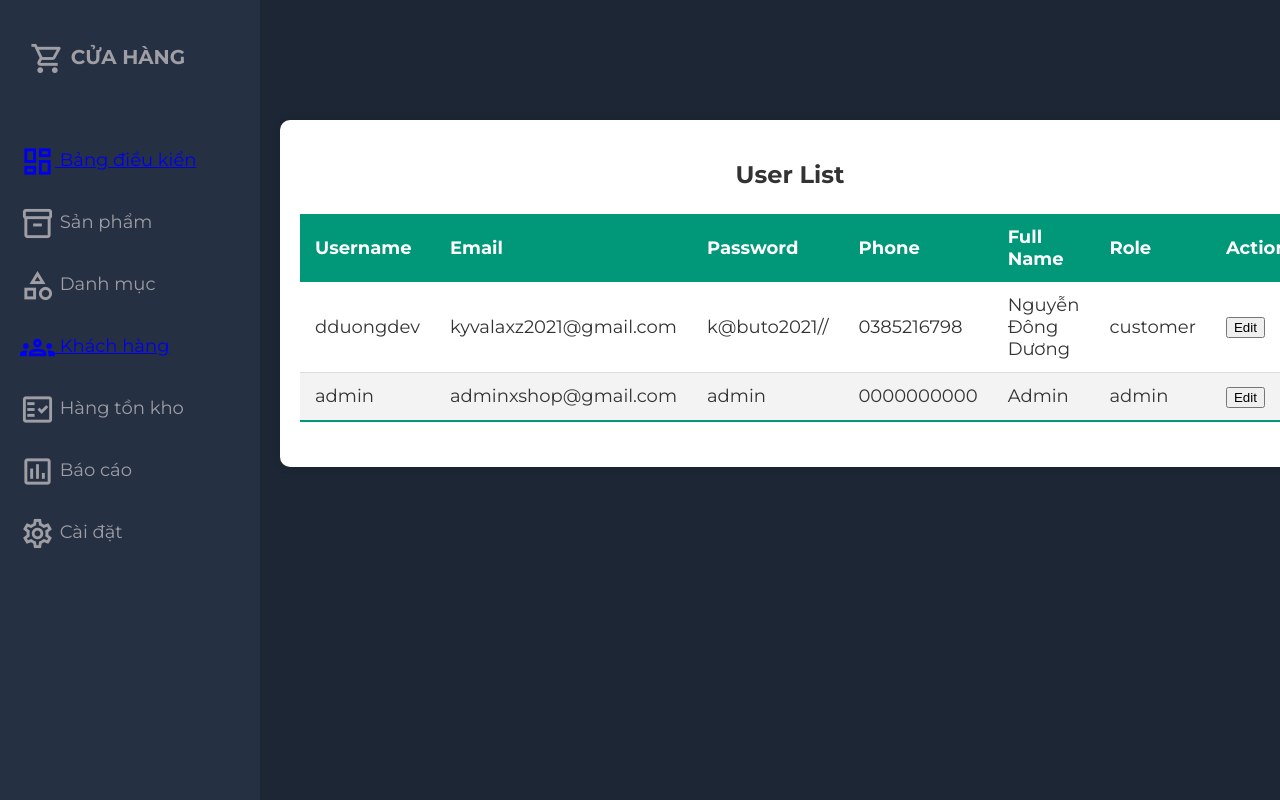
After one commit to dduongdev/XShop, a PHP site: page /list_users.php in a window 1280 px wide. The commit adds this page. Run offline with PHP 8.4, Linux system fonts and the light colour scheme; data comes from the database, SQL or seed files in the repository.

Commit message:
add files

```diff
--- /dev/null
+++ b/css/list_users.css
@@ -0,0 +1,180 @@
+body {
+    font-family: 'Montserrat', sans-serif;
+    margin: 0;
+    padding: 0;
+    background-color: #f4f4f4;
+    color: #333; /* Ensure the default text color is readable */
+}
+
+.container {
+    width: 100%;
+    max-width: 1200px;
+    margin: 50px auto;
+    background: #fff;
+    padding: 20px;
+    box-shadow: 0 0 10px rgba(0,0,0,0.1);
+    border-radius: 10px;
+}
+
+h2 {
+    text-align: center;
+    margin-bottom: 20px;
+    color: #333; /* Ensure the heading color is readable */
+}
+
+table {
+    width: 100%;
+    border-collapse: collapse;
+    margin: 25px 0;
+    font-size: 18px;
+    text-align: left;
+    color: #333; /* Ensure table text color is readable */
+}
+
+table thead tr {
+    background-color: #009879;
+    color: #ffffff;
+    text-align: left;
+    font-weight: bold;
+}
+
+table th,
+table td {
+    padding: 12px 15px;
+}
+
+table tbody tr {
+    border-bottom: 1px solid #dddddd;
+}
+
+table tbody tr:nth-of-type(even) {
+    background-color: #f3f3f3;
+}
+
+table tbody tr:last-of-type {
+    border-bottom: 2px solid #009879;
+}
+
+table tbody tr:hover {
+    background-color: #f1f1f1;
+}
+
+/* General form styling */
+#editForm {
+    display: none; /* Hide the form initially */
+    background-color: #fff;
+    border: 1px solid #ddd;
+    border-radius: 8px;
+    padding: 20px;
+    box-shadow: 0 2px 10px rgba(0, 0, 0, 0.1);
+    max-width: 800px; /* Increase max-width to accommodate two columns */
+    margin: 20px auto;
+}
+
+#editForm h2 {
+    text-align: center;
+    color: #333;
+    margin-bottom: 20px;
+}
+
+/* Flex container for columns */
+#editUserForm {
+    display: flex;
+    flex-wrap: wrap;
+    justify-content: space-between;
+    gap: 20px; /* Space between columns */
+}
+
+.form-column {
+    flex: 1; /* Equal width for both columns */
+    min-width: 250px; /* Minimum width to ensure the inputs are not too narrow */
+}
+
+.form-column div {
+    margin-bottom: 15px;
+}
+
+#editForm label {
+    display: block;
+    font-weight: bold;
+    margin-bottom: 5px;
+    color: #333;
+}
+
+#editForm input,
+#editForm select {
+    width: 100%;
+    padding: 10px;
+    border: 1px solid #ddd;
+    border-radius: 4px;
+    box-sizing: border-box;
+}
+
+#editForm button {
+    width: auto;
+    padding: 10px 20px; /* Adjust padding for a balanced size */
+    background-color: #009879;
+    color: #fff;
+    border: none;
+    border-radius: 4px;
+    cursor: pointer;
+    font-size: 16px;
+    align-self: center; /* Center the button horizontally */
+    margin-top: 20px;
+}
+
+#editForm button:hover {
+    background-color: #007f65;
+}
+
+/* list_users.css */
+.toast {
+    position: fixed;
+    top: 20px;
+    right: 20px;
+    z-index: 1000;
+    max-width: 350px;
+    background-color: #333;
+    color: #fff;
+    border-radius: 4px;
+    box-shadow: 0 2px 5px rgba(0, 0, 0, 0.2);
+    overflow: hidden;
+    cursor: pointer;
+    animation: slideInLeft ease .3s, fadeOut linear 1s forwards; /* Animation for showing and hiding */
+    display: flex; /* Ensure items are displayed in a row */
+}
+
+.toast__icon {
+    display: flex; /* Make icon and text aligned */
+    align-items: center; /* Center icon and text vertically */
+    padding: 12px;
+    background-color: #28a745; /* Success toast icon color */
+}
+
+.toast__body {
+    display: flex; /* Make body text aligned */
+    flex-direction: column; /* Stack title and message vertically */
+    justify-content: center; /* Center content vertically */
+    padding: 12px;
+}
+
+.toast__title {
+    margin: 0 0 5px;
+    font-weight: bold;
+}
+
+.toast__msg {
+    margin: 0;
+}
+
+.toast__close {
+    display: flex; /* Make close button aligned */
+    align-items: center; /* Center button vertically */
+    padding: 12px;
+    background-color: #dc3545; /* Close button background color */
+    cursor: pointer;
+}
+
+.toast__close i {
+    color: #fff;
+}
--- /dev/null
+++ b/dashboard_sidebar.php
@@ -0,0 +1,36 @@
+<aside id="sidebar">
+    <div class="sidebar-title">
+        <div class="sidebar-brand">
+            <span class="material-icons-outlined">shopping_cart</span> CỬA HÀNG
+        </div>
+        <span class="material-icons-outlined" onclick="closeSidebar()">close</span>
+    </div>
+
+    <ul class="sidebar-list">
+        <li class="sidebar-list-item">
+            <a href="dashboard.php">
+                <span class="material-icons-outlined">dashboard</span> Bảng điều kiển
+            </a>
+        </li>
+        <li class="sidebar-list-item">
+            <span class="material-icons-outlined"> inventory_2 </span> Sản phẩm
+        </li>
+        <li class="sidebar-list-item">
+            <span class="material-icons-outlined"> category </span> Danh mục
+        </li>
+        <li class="sidebar-list-item">
+            <a href="list_users.php">
+                <span class="material-icons-outlined">groups</span> Khách hàng
+            </a>
+        </li>
+        <li class="sidebar-list-item">
+            <span class="material-icons-outlined"> fact_check </span> Hàng tồn kho
+        </li>
+        <li class="sidebar-list-item">
+            <span class="material-icons-outlined"> poll </span> Báo cáo
+        </li>
+        <li class="sidebar-list-item">
+            <span class="material-icons-outlined"> settings </span> Cài đặt
+        </li>
+    </ul>
+</aside>
--- /dev/null
+++ b/list_users.php
@@ -0,0 +1,217 @@
+<!DOCTYPE html>
+<html lang="en">
+<head>
+    <meta charset="UTF-8">
+    <meta name="viewport" content="width=device-width, initial-scale=1.0">
+    <title>User List</title>
+
+    <!-- Montserrat font -->
+    <link rel="preconnect" href="https://fonts.googleapis.com">
+    <link rel="preconnect" href="https://fonts.gstatic.com" crossorigin>
+    <link href="https://fonts.googleapis.com/css2?family=Montserrat:ital,wght@0,100..900;1,100..900&display=swap" rel="stylesheet">
+
+    <!-- Material Icons -->
+    <link href="https://fonts.googleapis.com/icon?family=Material+Icons+Outlined" rel="stylesheet">
+
+    <!-- Custom CSS -->
+    <link rel="stylesheet" href="./css/list_users.css">
+    <link rel="stylesheet" href="./css/dashboard.css">
+
+    <script src="https://code.jquery.com/jquery-3.6.0.min.js"></script>
+    <script src="./js/toast.js"></script> <!-- Adjust the path as necessary -->
+
+</head>
+<body>
+    <div class="grid-container">
+        <?php include 'toast.php'; ?>
+        <?php include 'dashboard_sidebar.php'; ?>
+
+        <main class="main-container">
+            <div class="container">
+                <h2>User List</h2>
+                <table>
+                    <thead>
+                        <tr>
+                            <th>Username</th>
+                            <th>Email</th>
+                            <th>Password</th>
+                            <th>Phone</th>
+                            <th>Full Name</th>
+                            <th>Role</th>
+                            <th>Actions</th>
+                        </tr>
+                    </thead>
+                    <tbody>
+                        <?php
+                            $server = 'localhost';
+                            $username = 'root';
+                            $password = '';
+                            $database = 'xshop_update';
+
+                            $_conn = new mysqli($server, $username, $password, $database);
+
+                            if ($_conn->connect_error) {
+                                die("Connection failed: " . $_conn->connect_error);
+                            }
+
+                            $sql = "SELECT id, user_name, email, user_password, phone, fullname, user_role FROM users";
+                            $result = $_conn->query($sql);
+
+                            if ($result->num_rows > 0) {
+                                while($row = $result->fetch_assoc()) {
+                                    echo "<tr>
+                                            <td>" . htmlspecialchars($row["user_name"]) . "</td>
+                                            <td>" . htmlspecialchars($row["email"]) . "</td>
+                                            <td>" . htmlspecialchars($row["user_password"]) . "</td>
+                                            <td>" . htmlspecialchars($row["phone"]) . "</td>
+                                            <td>" . htmlspecialchars($row["fullname"]) . "</td>
+                                            <td>" . htmlspecialchars($row["user_role"]) . "</td>
+                                            <td><button onclick='editUser(" . $row["id"] . ")'>Edit</button></td>
+                                          </tr>";
+                                }
+                            } else {
+                                echo "<tr><td colspan='7'>No users found</td></tr>";
+                            }
+                            $_conn->close();
+                        ?>
+                    </tbody>
+                </table>
+
+                <!-- Edit Form -->
+                <div id="editForm" style="display: none;">
+                    <h2>Edit User</h2>
+                    <form id="editUserForm">
+                        <input type="hidden" name="id" id="editUserId">
+                        <div class="form-column">
+                            <div>
+                                <label for="editUserName">Username:</label>
+                                <input type="text" name="user_name" id="editUserName" required>
+                            </div>
+                            <div>
+                                <label for="editEmail">Email:</label>
+                                <input type="email" name="email" id="editEmail" required>
+                            </div>
+                            <div>
+                                <label for="editPassword">Password:</label>
+                                <input type="password" name="user_password" id="editPassword" required>
+                            </div>
+                        </div>
+                        <div class="form-column">
+                            <div>
+                                <label for="editPhone">Phone:</label>
+                                <input type="text" name="phone" id="editPhone" required>
+                            </div>
+                            <div>
+                                <label for="editFullName">Full Name:</label>
+                                <input type="text" name="fullname" id="editFullName" required>
+                            </div>
+                            <div>
+                                <label for="editUserRole">Role:</label>
+                                <select name="user_role" id="editUserRole" required>
+                                    <option value="admin">Admin</option>
+                                    <option value="customer">Customer</option>
+                                </select>
+                            </div>
+                        </div>
+                        <button type="button" onclick="submitEditForm()">Save</button>
+                    </form>
+                </div>
+
+                <script src="https://code.jquery.com/jquery-3.6.0.min.js"></script>
+                <script src="./js/toast.js"></script> <!-- Include your toast.js file -->
+
+                <script>
+                    function submitEditForm() {
+                        var form = document.getElementById('editUserForm');
+                        var formData = new FormData(form);
+
+                        fetch('php/ajax_update_user.php', {
+                            method: 'POST',
+                            body: formData
+                        })
+                        .then(response => response.json())
+                        .then(data => {
+                            if (data.success) {
+                                toast({
+                                    title: 'Update Successful',
+                                    message: 'User information has been updated.',
+                                    type: 'success'
+                                });
+
+                                // Update the user row in the table without reloading
+                                updateTableRow(formData);
+
+                                // Hide the edit form on success
+                                document.getElementById('editForm').style.display = 'none';
+
+                                // Reload the page after a short delay (adjust as needed)
+                                setTimeout(() => {
+                                    location.reload();
+                                }, 1000); // Reload after 1 second (1000 milliseconds)
+                            } else {
+                                toast({
+                                    title: 'Update Failed',
+                                    message: 'Error: ' + data.message,
+                                    type: 'danger'
+                                });
+                            }
+                        })
+                        .catch(error => {
+                            console.error('Error:', error);
+                            toast({
+                                title: 'Update Failed',
+                                message: 'An unexpected error occurred.',
+                                type: 'danger'
+                            });
+                        });
+                    }
+
+                    function updateTableRow(formData) {
+                        const id = formData.get('id');
+                        const user_name = formData.get('user_name');
+                        const email = formData.get('email');
+                        const user_password = formData.get('user_password');
+                        const phone = formData.get('phone');
+                        const fullname = formData.get('fullname');
+                        const user_role = formData.get('user_role');
+
+                        // Find the existing row and update its contents
+                        const table = document.querySelector('table tbody');
+                        const row = table.querySelector(`tr[data-id="${id}"]`);
+                        if (row) {
+                            row.cells[0].textContent = user_name;
+                            row.cells[1].textContent = email;
+                            row.cells[2].textContent = user_password;
+                            row.cells[3].textContent = phone;
+                            row.cells[4].textContent = fullname;
+                            row.cells[5].textContent = user_role;
+                        } else {
+                            console.error(`Row with ID ${id} not found.`);
+                        }
+
+                        // Log for debugging
+                        console.log(`Updated row with ID ${id}`);
+                    }
+
+                    function editUser(id) {
+                        // Fetch user data using AJAX
+                        fetch('get_user.php?id=' + id)
+                            .then(response => response.json())
+                            .then(data => {
+                                document.getElementById('editUserId').value = data.id;
+                                document.getElementById('editUserName').value = data.user_name;
+                                document.getElementById('editEmail').value = data.email;
+                                document.getElementById('editPassword').value = data.user_password;
+                                document.getElementById('editPhone').value = data.phone;
+                                document.getElementById('editFullName').value = data.fullname;
+                                document.getElementById('editUserRole').value = data.user_role;
+
+                                document.getElementById('editForm').style.display = 'block';
+                            });
+                    }
+                </script>
+            </div>
+        </main>
+    </div>
+</body>
+</html>
```
Also changed, not shown: dashboard.php (+3 -33 lines), get_user.php (added, +25 -0 lines), php/ajax_update_user.php (added, +38 -0 lines), update_user.php (added).
